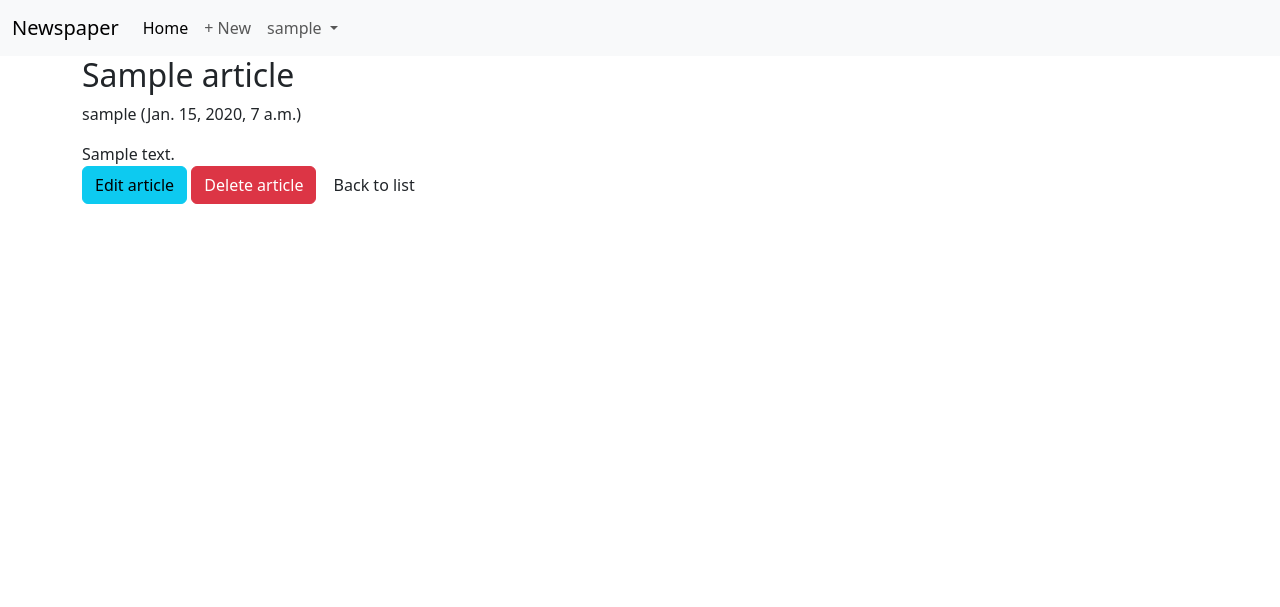
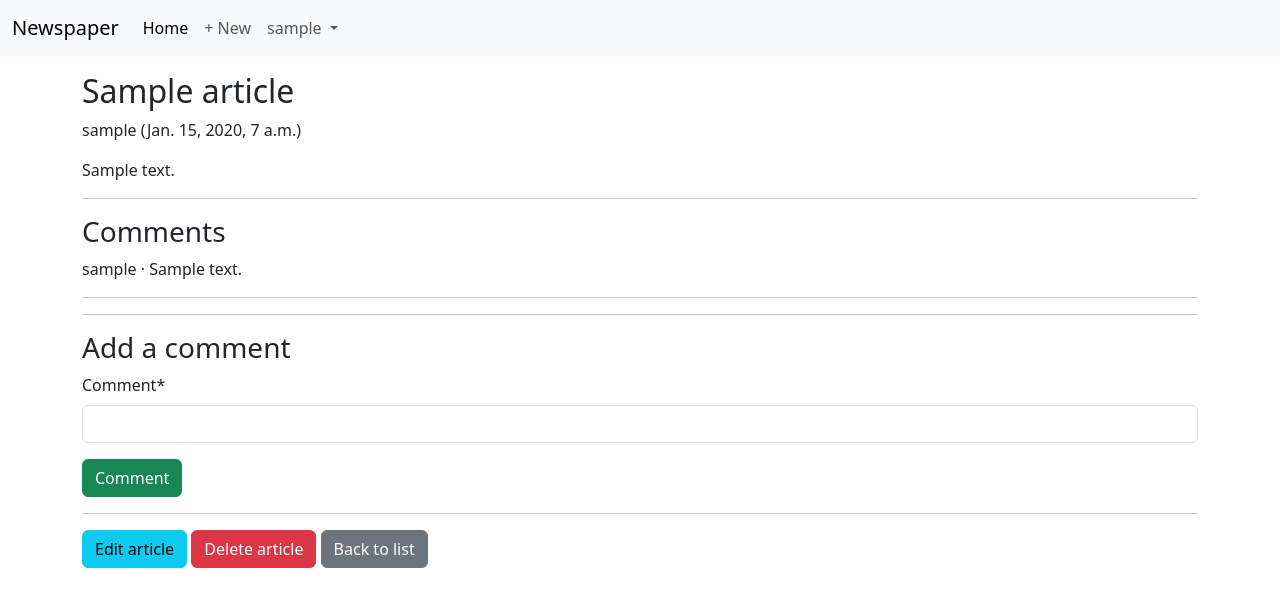
Before and after one commit to csilva2810/django-for-beginners, a Django app: page /articles/1 in a window 1280 px wide. Shown: the top 607 px of the page. Run offline with Django 5.2, Linux system fonts and the light colour scheme; a user stored in the database is signed in; tables that the repository leaves empty hold one stand-in row (values such as "Sample post"); some libraries are stand-ins or nearby versions.

Commit message:
Comments

```diff
--- /dev/null
+++ b/news/articles/forms.py
@@ -0,0 +1,9 @@
+from django import forms
+
+from .models import Comment
+
+
+class CommentForm(forms.ModelForm):
+    class Meta:
+        model = Comment
+        fields = ("comment",)
--- a/news/articles/models.py
+++ b/news/articles/models.py
@@ -18,3 +18,18 @@ class Article(models.Model):
 
     def get_absolute_url(self):
         return reverse("article_detail", kwargs={"pk": self.pk})
+
+
+class Comment(models.Model):
+    comment = models.CharField(max_length=140)
+    article = models.ForeignKey(Article, on_delete=models.CASCADE)
+    author = models.ForeignKey(
+        settings.AUTH_USER_MODEL,
+        on_delete=models.CASCADE,
+    )
+
+    def __str__(self) -> str:
+        return self.comment
+
+    def get_absolute_url(self):
+        return ""
--- a/news/articles/views.py
+++ b/news/articles/views.py
@@ -1,17 +1,21 @@
-from typing import Union
+from typing import Any, Union
 from django.contrib.auth.mixins import LoginRequiredMixin, UserPassesTestMixin
-from django.urls import reverse_lazy
+from django.urls import reverse, reverse_lazy
+from django.views import View
+from django.views.generic.detail import SingleObjectMixin
 from django.views.generic import (
     ListView,
     DetailView,
     UpdateView,
     DeleteView,
     CreateView,
+    FormView,
 )
 
+from articles.forms import CommentForm
 from articles.services import is_article_owner
 
-from .models import Article
+from .models import Article, Comment
 
 
 class IsArticleOwnerMixin(UserPassesTestMixin):
@@ -32,10 +36,48 @@ class ArticleListView(LoginRequiredMixin, ListView):
     context_object_name = "articles"
 
 
-class ArticleDetailView(LoginRequiredMixin, DetailView):
+class ArticleGetView(LoginRequiredMixin, DetailView):
     model = Article
     template_name = "articles/article_detail.html"
     context_object_name = "article"
+
+    def get_context_data(self, **kwargs) -> dict[str, Any]:
+        context = super().get_context_data(**kwargs)
+        context["comment_form"] = CommentForm()
+        return context
+
+
+class ArticlePostView(SingleObjectMixin, FormView):
+    model = Article
+    form_class = CommentForm
+    template_name = "article_detail.html"
+
+    def post(self, request, *args, **kwargs):
+        self.object = self.get_object()
+        return super().post(self, request, *args, **kwargs)
+
+    def form_valid(self, form):
+        comment = form.save(commit=False)
+        comment.article = self.object
+        comment.author = self.request.user
+        comment.save()
+        return super().form_valid(form)
+
+    def get_success_url(self):
+        return reverse(
+            "article_detail",
+            kwargs={"pk": self.object.pk},
+        )
+
+
+class ArticleDetailView(LoginRequiredMixin, View):
+    def get(self, request, *args, **kwargs):
+        view = ArticleGetView.as_view()
+        return view(request, *args, **kwargs)
+
+    def post(self, request, *args, **kwargs):
+        view = ArticlePostView.as_view()
+        return view(request, *args, **kwargs)
 
 
 class ArticleUpdateView(LoginRequiredMixin, IsArticleOwnerMixin, UpdateView):
--- a/news/templates/articles/article_detail.html
+++ b/news/templates/articles/article_detail.html
@@ -1,15 +1,41 @@
 {% extends "base.html" %}
+
+{% load articles_tags %}
+{% load crispy_forms_tags %}
 
 {% block content %}
 
-<h2>{{ article.title }}</h2>
+<div class="article-entry">
+    <h2 class="mt-3">{{ article.title }}</h2>
 
-<p>{{ article.author.username }} ({{ article.date }})</p>
+    <p>{{ article.author.username }} ({{ article.date }})</p>
 
-{{ article.body }}
+    <p>{{ article.body }}</p>
+</div>
+
+{% if article.comment_set.all %}
+<hr>
+
+<h3>Comments</h3>
+{% for comment in article.comment_set.all %}
+<p>{{ comment.author }} &middot; {{ comment }}</p>
+{% endfor %}
+
+<hr>
+{% endif %}
+
+<hr>
+<h3>Add a comment</h3>
+<form action="" method="post">
+    {% csrf_token %}
+    {{ comment_form|crispy }}
+    <button class="btn btn-success" type="submit">Comment</button>
+</form>
+<hr>
 
 <div>
-    {% if article.author.pk == request.user.pk %}
+    {% is_article_owner as article_owner %}
+    {% if article_owner %}
     <a href="{% url "article_edit" article.pk %}" class="btn btn-info">
         Edit article
     </a>
@@ -17,7 +43,7 @@
         Delete article
     </a>
     {% endif %}
-    <a href="{% url "article_list" %}" class="btn btn-default">
+    <a href="{% url "article_list" %}" class="btn btn-secondary">
         Back to list
     </a>
 </div>
```
Also changed, not shown: news/articles/admin.py (+11 -1 lines), news/templates/articles/article_list.html (+20 -6 lines), news/articles/migrations/0002_comment.py (added).
